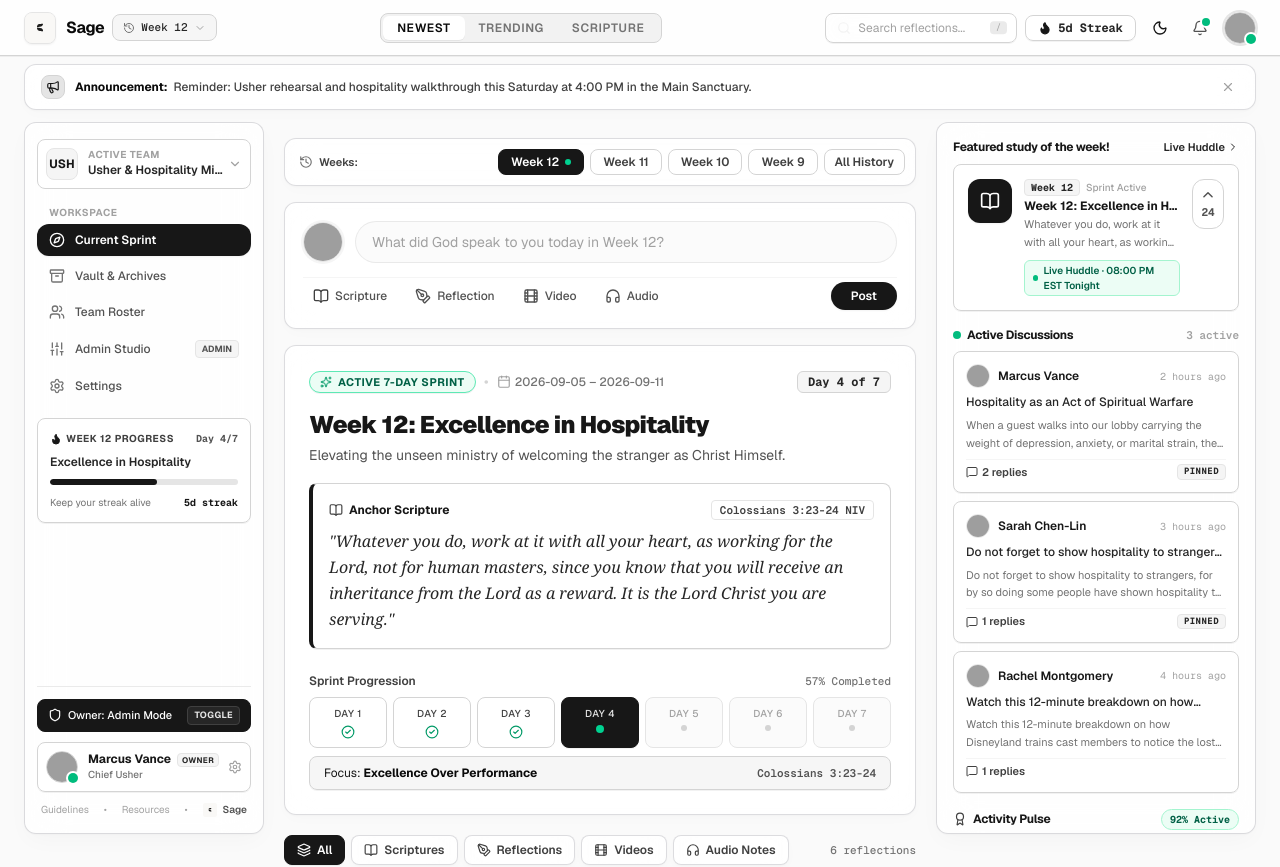
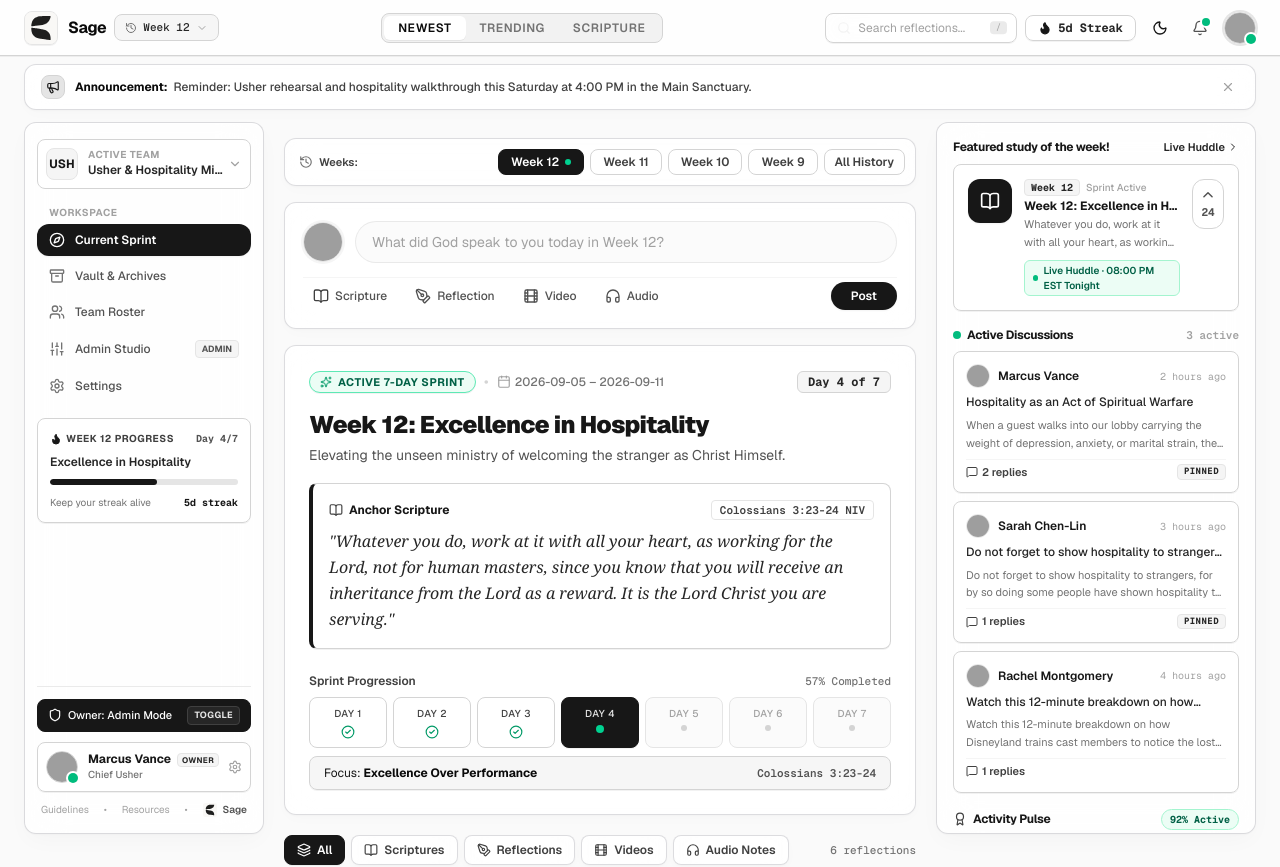
Before and after one commit to Amani-Ishimwe/nurture, a Next.js app: page / in a window 1280 px wide. Shown: the top 867 px of the page. Built offline with nearby package versions, Linux system fonts and the light colour scheme; grey boxes are pictures that could not be loaded.

Commit message:
resized the logo

```diff
--- a/src/app/page.tsx
+++ b/src/app/page.tsx
@@ -300,7 +300,7 @@ function SageApp() {
 
           {/* Left: Brand Identity with Sage Logo + Interactive Week Selector */}
           <div className="flex items-center gap-2.5 shrink-0">
-            <div className="w-8 h-8 rounded-lg overflow-hidden flex items-center justify-center shadow-xs border border-neutral-200 dark:border-neutral-800 bg-[#F9F8F6] shrink-0">
+            <div className="w-8.5 h-8.5 rounded-lg overflow-hidden flex items-center justify-center shadow-2xs border border-neutral-200 dark:border-neutral-800 bg-[#F9F8F6] shrink-0 transition-transform">
               <img
                 src="/sage.svg"
                 alt="Sage Logo"
```
Also changed, not shown: public/sage.svg.
